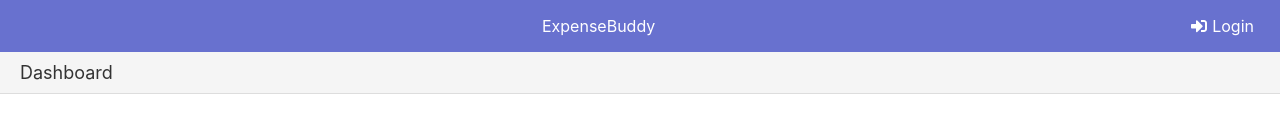
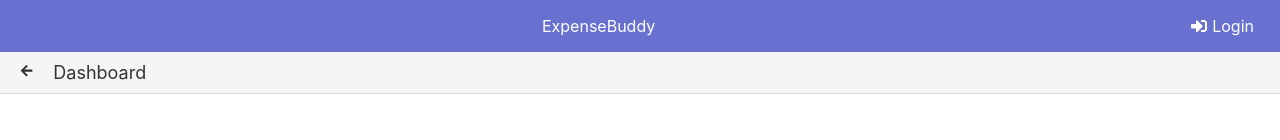
Before and after one commit to Janit11/expensebuddy, a React (Create React App) app: page / in a window 1280 px wide. Shown: the top 140 px of the page. Built offline with nearby package versions, Linux system fonts and the light colour scheme.

Commit message:
add arrow on activity bar

```diff
--- a/src/App.css
+++ b/src/App.css
@@ -38,28 +38,26 @@
   color: #333;
 }
 
-
-/* Additional styling */
 .activity-bar span {
   font-size: 18px;
 }
 
 .stats {
   display: flex;
-  flex-direction: column; /* Arrange children in a column */
-  align-items: center; /* Center children horizontally */
-  justify-content: flex-start; /* Align children to the start vertically */
-  gap: 2rem; /* Space between cards */
-  width: 100%; /* Full width */
-  padding: 1rem; /* Padding around the stat cards container */
+  flex-direction: column;
+  align-items: center;
+  justify-content: flex-start;
+  gap: 2rem;
+  width: 100%;
+  padding: 1rem;
 }
 
 .stat-card {
-  width: 80%; /* Adjust the width as needed */
-  max-width: 600px; /* You can also use max-width to constrain card size */
-  padding: 2rem; /* Inner padding of the card */
-  margin-bottom: 2rem; /* Space below each card */
-  box-sizing: border-box; /* Include padding and border in the width */
+  width: 80%;
+  max-width: 600px;
+  padding: 2rem;
+  margin-bottom: 2rem;
+  box-sizing: border-box;
   border: 5px solid #ccc;
   border-radius: 20px;
   background-color: #f9f9f9;
@@ -67,7 +65,7 @@
   cursor: pointer;
   text-align: center;
   box-shadow: 0 2px 4px rgba(0,0,0,0.1);
-  transition: all 0.3s ease-in-out; /* Smooth transition for hover effects */
+  transition: all 0.3s ease-in-out;
 }
 
 .stat-card:hover {
@@ -75,15 +73,14 @@
   box-shadow: 0 4px 8px rgba(0,0,0,0.2);
 }
 
-/* Adjusting the dashboard class to allow for scroll if content overflows the viewport height */
 .dashboard {
   display: flex;
   flex-direction: column;
   align-items: center;
   justify-content: flex-start;
   min-height: 100vh;
-  padding: 2rem 1rem; /* Padding on the top/bottom, and left/right */
-  overflow:auto; /* Enables scrolling if content overflows */
+  padding: 2rem 1rem;
+  overflow:auto;
 }
 
 
@@ -118,8 +115,6 @@ textarea {
   padding: 0.5rem;
 }
 
-/* make the content more adjustable for different screen sizes and change the interface */
-
 .total-money-container {
   display: flex;
   justify-content: center;
@@ -143,3 +138,20 @@ textarea {
   font-weight: bold;
   color: #6871cf;
 }
+
+.back-button {
+  background: none;
+  border: none;
+  color: inherit;
+  cursor: pointer;
+  padding: 0;
+  margin-right: 20px;
+}
+
+.back-button:focus {
+  outline: none;
+}
+
+.back-button:hover {
+  opacity: 0.8;
+}
--- a/src/components/ActivityBar.js
+++ b/src/components/ActivityBar.js
@@ -1,9 +1,20 @@
 import React from 'react';
 import '../App.css';
+import { useNavigate } from 'react-router-dom';
+import { FaArrowLeft } from 'react-icons/fa';
 
 const ActivityBar = ({ currentActivity }) => {
+  const navigate = useNavigate();
+
+  const goBack = () => {
+    navigate(-1);
+  };
+
   return (
     <div className="activity-bar">
+      <button onClick={goBack} className="back-button">
+        <FaArrowLeft/>
+      </button>
       <span>{currentActivity}</span>
     </div>
   );
```
